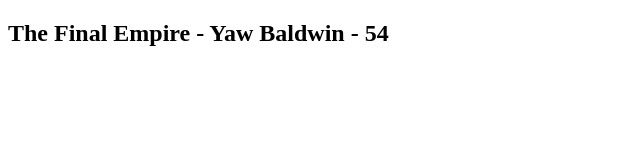
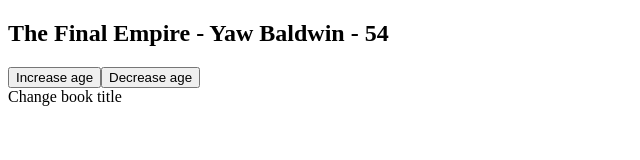
Before and after one commit to ekiira/Vue-starter, a plain HTML site: page index.html in a window 1280 px wide. Shown: the whole page, without its empty margins (0-640 px from the left). Drawn offline with nearby package versions, Linux system fonts and the light colour scheme.

Commit message:
handling event funtions

```diff
--- a/app.js
+++ b/app.js
@@ -7,6 +7,11 @@ const app = Vue.createApp({
     };
 
   },
+  methods: {
+      changeTitle(title) {
+          this.title = title
+      }
+  }
 });
 
 app.mount("#app");
--- a/index.html
+++ b/index.html
@@ -10,6 +10,10 @@
   <body>
     <div id="app">
       <h2>{{ title }} - {{ author }} - {{ age }}</h2>
+      <button v-on:click="age++">Increase age</button>
+      <button v-on:click="age--">Decrease age</button>
+      <div @click="changeTitle('Warehouse of Torture')">Change book title</div>
+
     </div>
 
     <script src="./app.js"></script>
```
